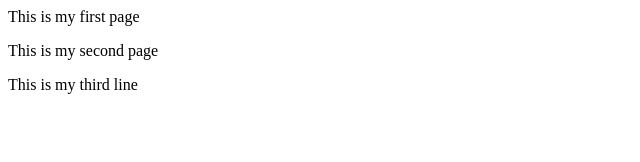
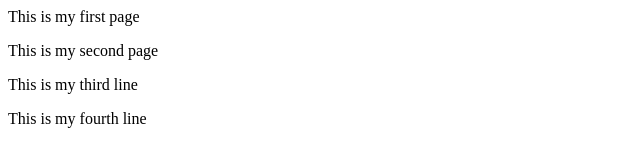
Before and after one commit to AnithaBagalur/git-demo, a plain HTML site: page index.html in a window 1280 px wide. Shown: the whole page, without its empty margins (0-640 px from the left). Drawn offline with Linux system fonts and the light colour scheme.

Commit message:
Added fourth line

```diff
--- a/index.html
+++ b/index.html
@@ -6,5 +6,6 @@
 <p> This is my first page </p>
 <p> This is my second page </p>
   <p>This is my third line</p>
+<p>This is my fourth line </p>
 </body>
 </html>
```
